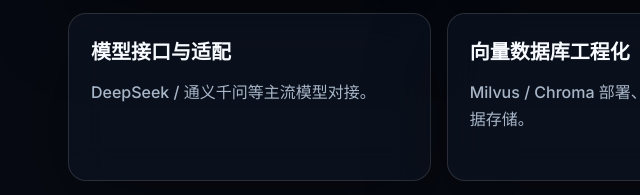
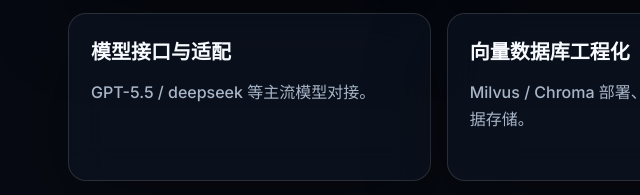
Before and after one commit to tao-dev06/tao-dev-profile, a plain HTML site: page index.html in a window 1280 px wide. Shown: the part 1285-1480 px from the top of the page, 12-652 px from the left. Drawn offline with Linux system fonts and the light colour scheme.

Commit message:
Update model integration wording

```diff
--- a/index.html
+++ b/index.html
@@ -91,7 +91,7 @@
         </article>
         <article>
           <h3>模型接口与适配</h3>
-          <p>DeepSeek / 通义千问等主流模型对接。</p>
+          <p>GPT-5.5 / deepseek 等主流模型对接。</p>
         </article>
         <article>
           <h3>向量数据库工程化</h3>
```
